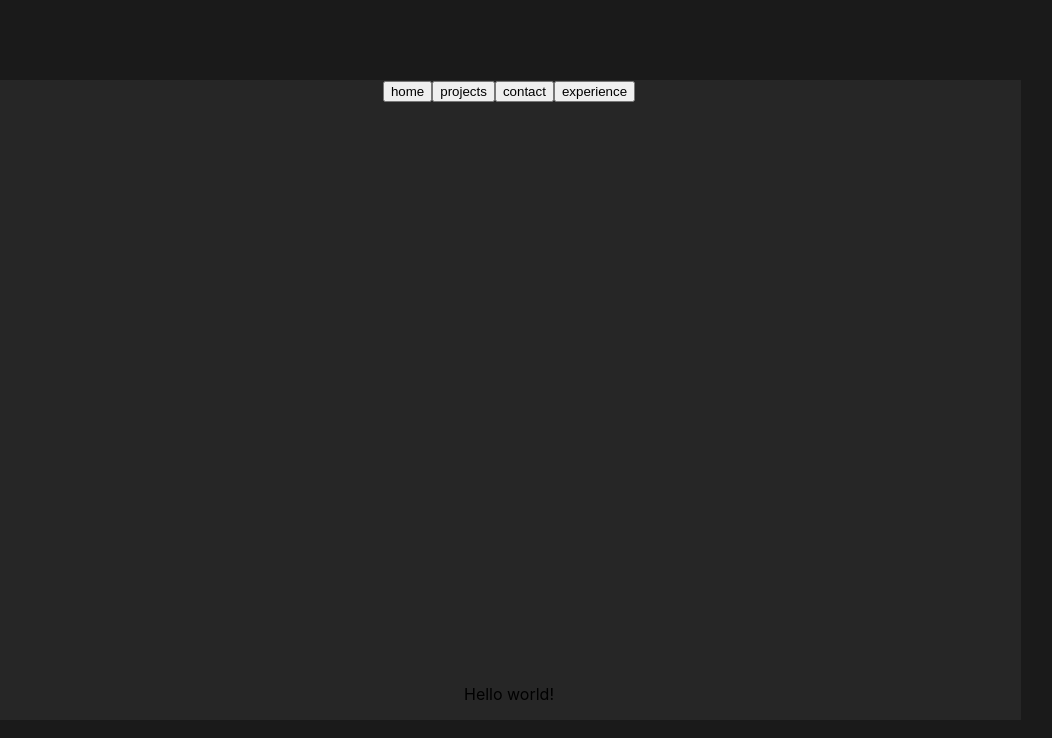
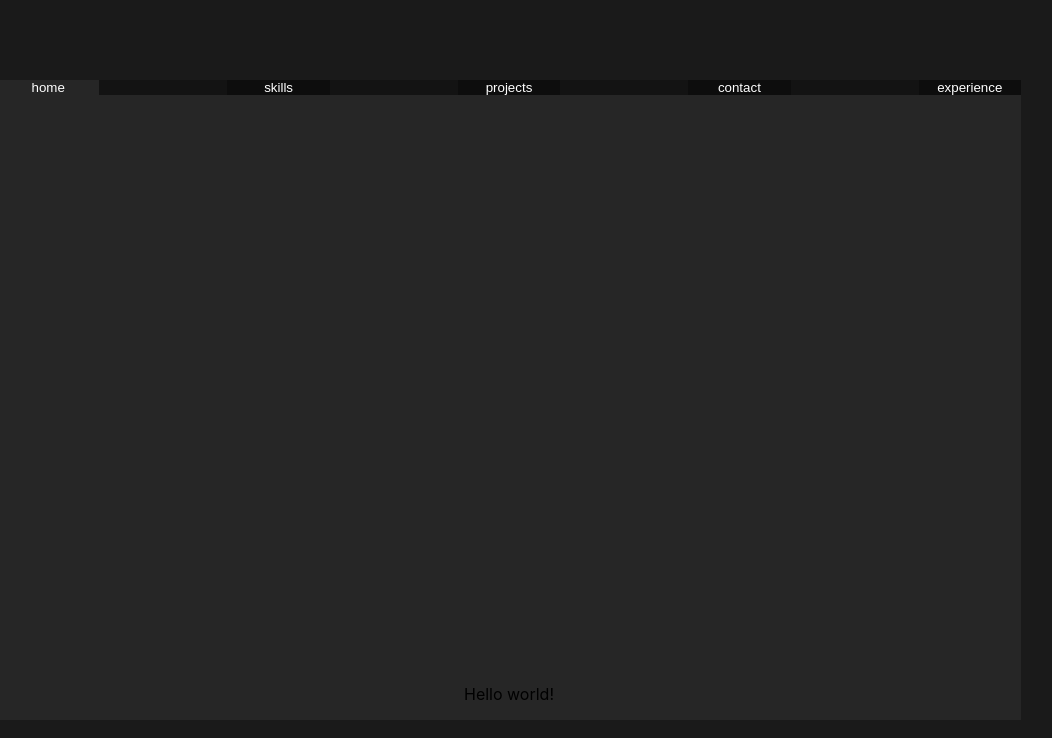
Before and after one commit to iuhmirza/react-portfolio-page, a React (Create React App) app: page / in a window 1280 px wide. Shown: the top 738 px of the page, without its empty margins (131-1183 px from the left). Built offline with nearby package versions, Linux system fonts and the light colour scheme; the HTML template or start-up script is replaced by a standard one.

Commit message:
Add navbar

```diff
--- a/src/App.js
+++ b/src/App.js
@@ -1,21 +1,5 @@
 import './App.css';
-
-function Navbar() {
-  const pages = [
-    'home', 'projects', 'contact', 'experience'
-  ]
-  return (
-    <div>
-      {pages.map(page => <NavbarButton link={page}/>)}
-    </div>
-  )
-}
-
-function NavbarButton({link}) {
-  return (
-    <button>{link}</button>
-  )
-}
+import Navbar from './components/Navbar';
 
 function App() {
   return (
--- /dev/null
+++ b/src/components/Navbar.css
@@ -0,0 +1,25 @@
+.Navbar {
+  background-color: hsla(0, 0%, 0%, 50%);
+  display: flex;
+  justify-content: space-between;
+  width: 100%;
+}
+
+.NavbarButton {
+  width: 10%;
+  color: white;
+  background-color: hsl(0, 0%, 5%);
+  padding: 0;
+  border: none;
+  border-width: 0;
+  border-style: none;
+  border-color:aliceblue;
+}
+
+.NavbarButton:hover {
+  background-color: hsl(0, 0%, 10%);
+}
+
+.NavbarButton:active {
+  background-color: hsl(0, 0%, 15%)
+}
--- /dev/null
+++ b/src/components/Navbar.js
@@ -0,0 +1,30 @@
+import './Navbar.css'
+import { useState } from 'react'
+
+function Navbar() {
+  const pages = [
+    'home', 'skills', 'projects', 'contact', 'experience'
+  ]
+
+  const [selected, setSelected] = useState('home')
+
+  const selectedStyle = {
+    backgroundColor: 'hsl(0, 0%, 15%)'
+  }
+
+  const isSelected = page => {
+    if(page===selected) {
+      return (<button className='NavbarButton' style={selectedStyle}>{page}</button>)
+    } else {
+      return <button className='NavbarButton' onClick={() => setSelected(page)}>{page}</button>
+    }
+  }
+
+  return (
+    <div className='Navbar'>
+      {pages.map(page => isSelected(page))}
+    </div>
+  )
+}
+
+export default Navbar
```
